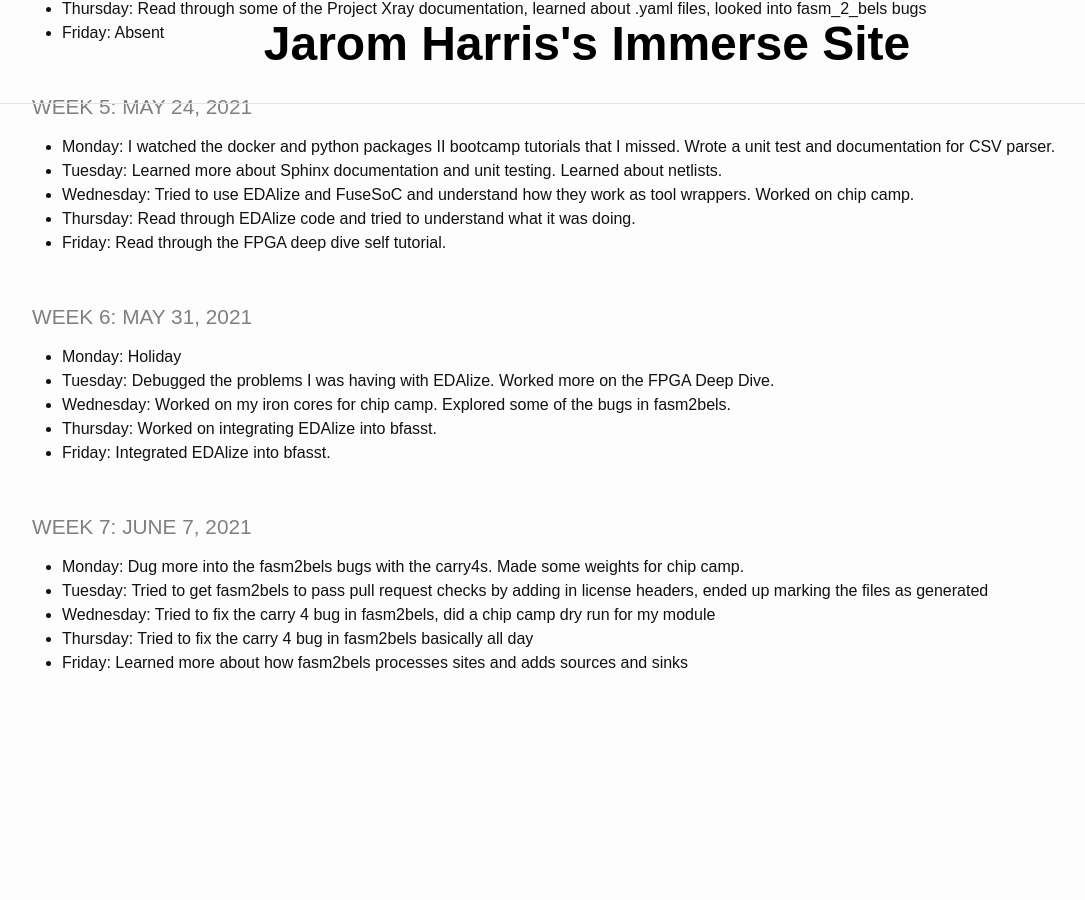
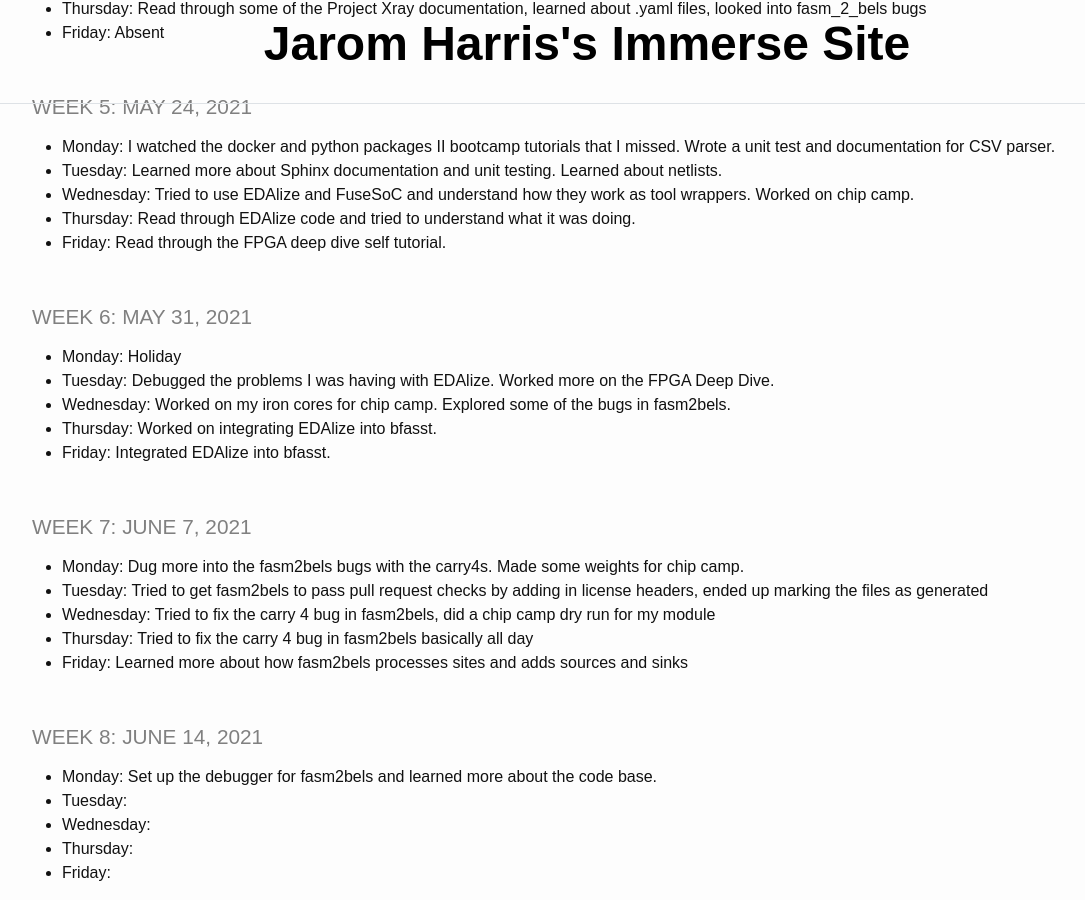
Before and after one commit to jaromharris/immerse, a Jekyll site: the page built from index.md, in a window 1280 px wide and 900 px high, scrolled down 967 px. Shown: the whole window, without its empty margins (53-1138 px from the left). Built offline with Jekyll 4.4.1, drawn with Linux system fonts in a browser that asks for light colours; before the commit the page ends 1657 px from its top, so only the background shows below that.

Commit message:
Update index.md

```diff
--- a/index.md
+++ b/index.md
@@ -52,3 +52,10 @@ title: IMMERSE Log
 * **Wednesday**: Tried to fix the carry 4 bug in fasm2bels, did a chip camp dry run for my module
 * **Thursday**: Tried to fix the carry 4 bug in fasm2bels basically all day
 * **Friday**: Learned more about how fasm2bels processes sites and adds sources and sinks
+
+### Week 8: June 14, 2021
+* **Monday**: Set up the debugger for fasm2bels and learned more about the code base.
+* **Tuesday**:
+* **Wednesday**:
+* **Thursday**:
+* **Friday**:
```
